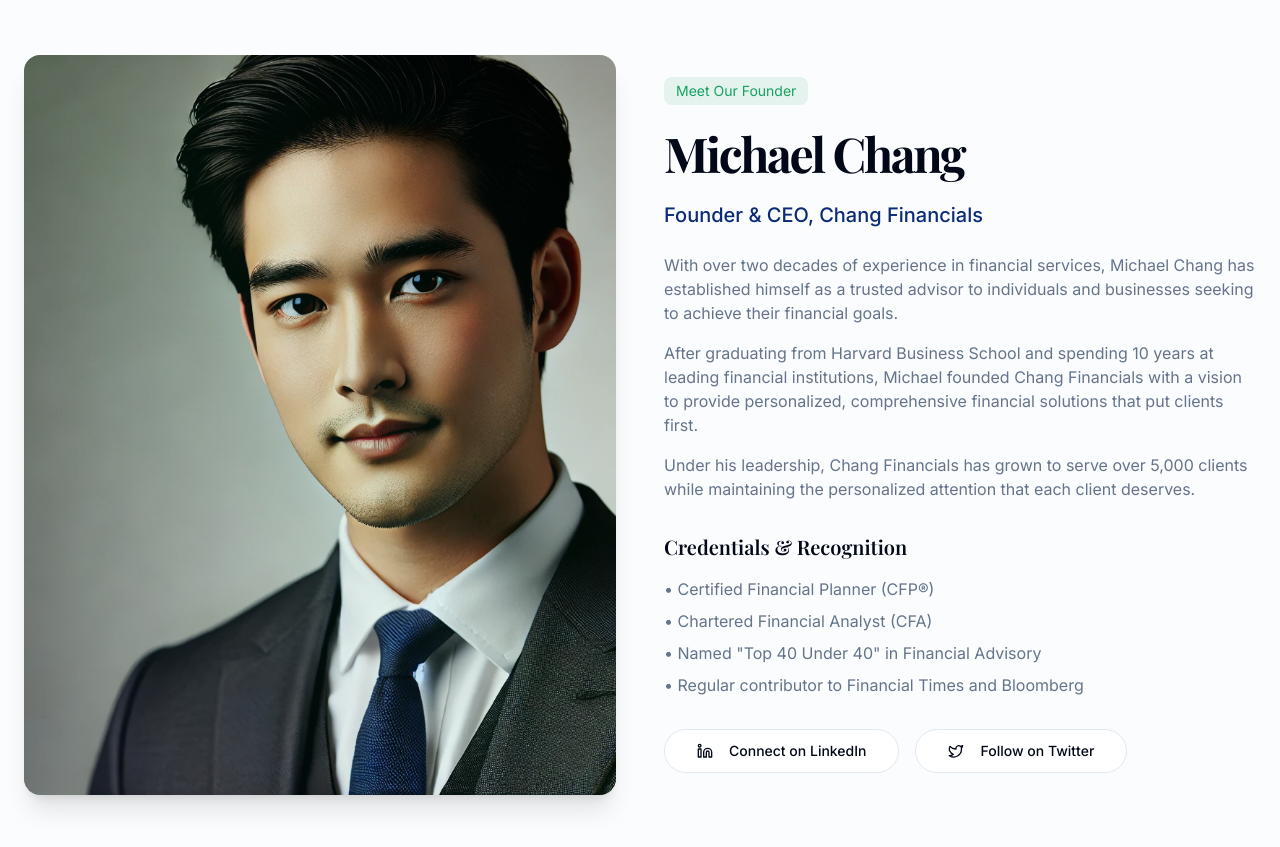
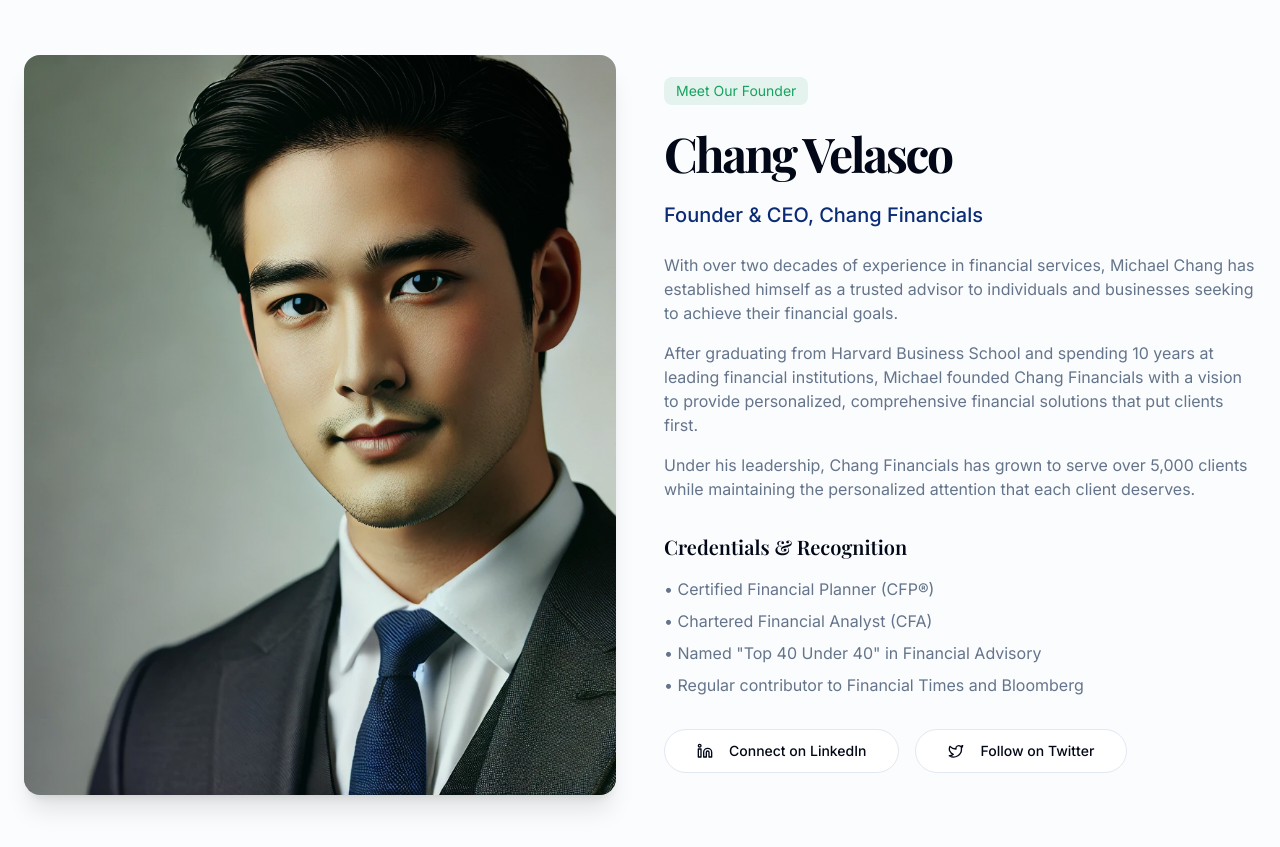
Before and after one commit to yskooo/changfinancials, a Next.js app: page / in a window 1280 px wide. Shown: the part 2520-3367 px from the top of the page. Built offline with nearby package versions, Linux system fonts and the light colour scheme.

Commit message:
Update founder-profile.tsx

```diff
--- a/app/components/founder-profile.tsx
+++ b/app/components/founder-profile.tsx
@@ -28,7 +28,7 @@ export function FounderProfile() {
               </FadeIn>
               <FadeIn direction="left" delay={0.3}>
                 <h2 className="font-serif text-3xl font-bold tracking-tighter sm:text-4xl md:text-5xl">
-                  Michael Chang
+                  Chang Velasco
                 </h2>
               </FadeIn>
               <FadeIn direction="left" delay={0.4}>
```
